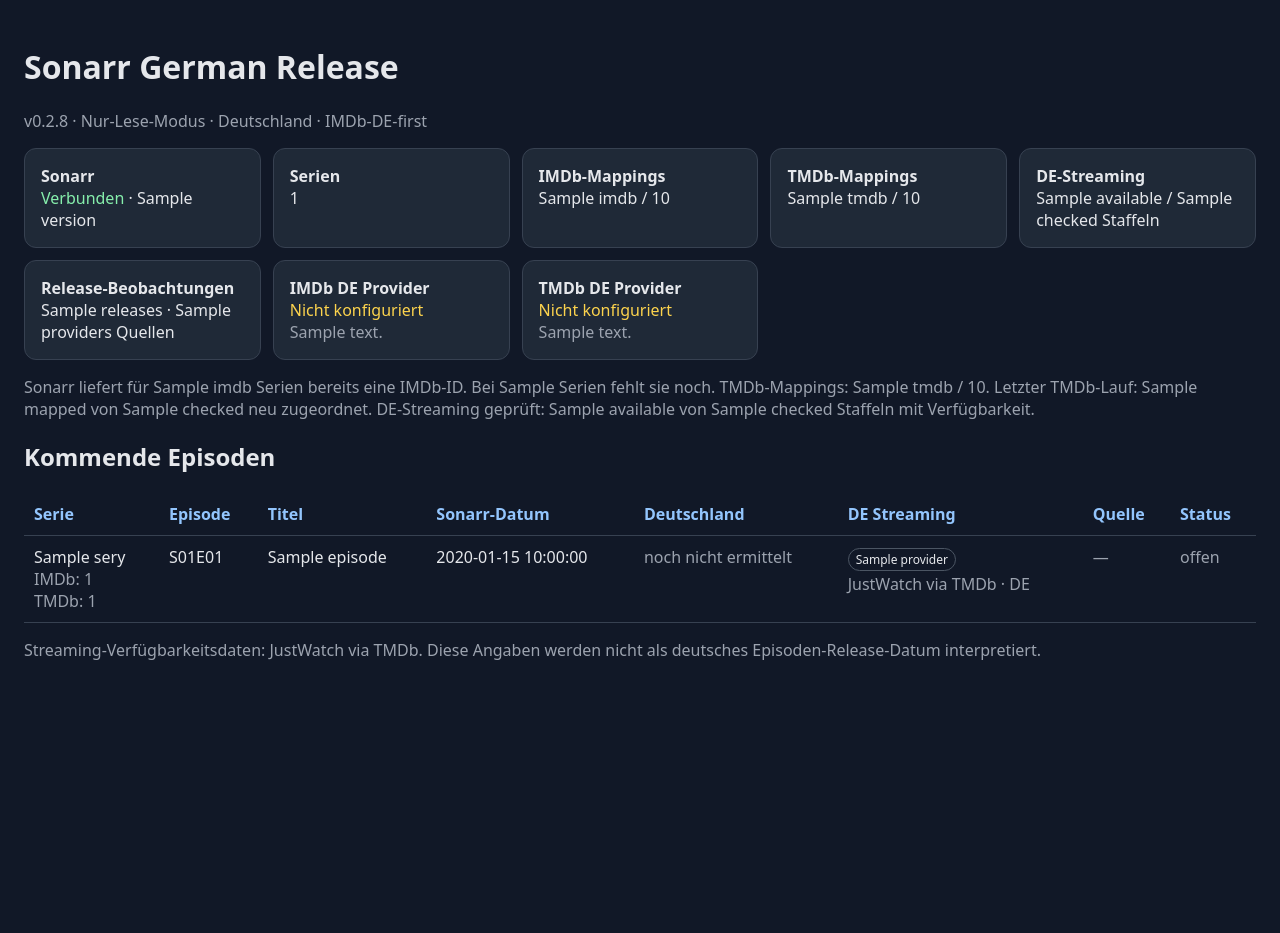
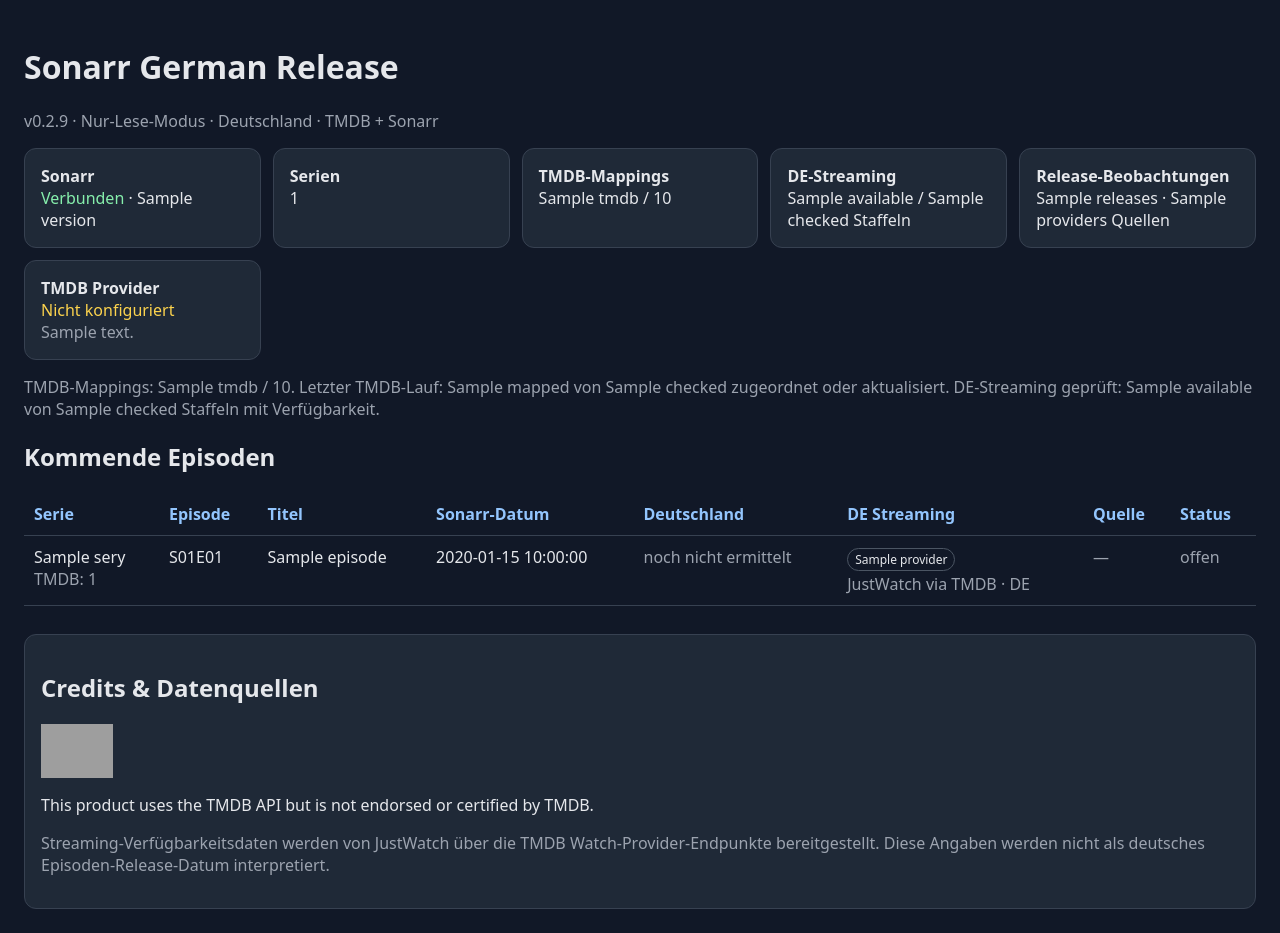
Before and after one commit to 2CrAzYTV/sonarr-german-release, a Python web app: template app/templates/index.html in a window 1280 px wide. Before the commit the page ends 660 px from the top, so only its background shows below. Run offline with Jinja, Linux system fonts and the light colour scheme; the template is opened without the code that fills it: most values are stand-ins (such as "Sample title", 1, 10 or a date in 2020); grey boxes are pictures that could not be loaded.

Commit message:
Add official TMDB attribution and remove IMDb UI

```diff
--- a/app/templates/index.html
+++ b/app/templates/index.html
@@ -12,14 +12,17 @@
     table { width:100%; border-collapse:collapse; margin-top:16px; }
     th,td { padding:10px; border-bottom:1px solid #374151; text-align:left; vertical-align:top; }
     th { color:#93c5fd; }
+    a { color:#93c5fd; }
     .ok { color:#86efac; } .bad { color:#fca5a5; } .warn { color:#fcd34d; } .muted { color:#9ca3af; }
     .tag { display:inline-block; padding:2px 7px; border:1px solid #4b5563; border-radius:999px; font-size:12px; margin:2px 3px 2px 0; }
+    .credits { margin-top:28px; }
+    .tmdb-logo { width:72px; height:auto; display:block; margin:10px 0 12px; }
   </style>
 </head>
 <body>
 <main>
   <h1>Sonarr German Release</h1>
-  <p class="muted">v0.2.8 · Nur-Lese-Modus · Deutschland · IMDb-DE-first</p>
+  <p class="muted">v0.2.9 · Nur-Lese-Modus · Deutschland · TMDB + Sonarr</p>
 
   {% if error %}
     <div class="card bad"><strong>Sonarr-Verbindung fehlgeschlagen:</strong> {{ error }}</div>
@@ -31,27 +34,19 @@
       {% if status %}<span class="ok">Verbunden</span> · {{ status.version }}{% else %}<span class="bad">Nicht verbunden</span>{% endif %}
     </div>
     <div class="card"><strong>Serien</strong><br>{{ series|length }}</div>
-    <div class="card"><strong>IMDb-Mappings</strong><br>{{ mapping.imdb }} / {{ mapping.total }}</div>
-    <div class="card"><strong>TMDb-Mappings</strong><br>{{ mapping.tmdb }} / {{ mapping.total }}</div>
+    <div class="card"><strong>TMDB-Mappings</strong><br>{{ mapping.tmdb }} / {{ mapping.total }}</div>
     <div class="card"><strong>DE-Streaming</strong><br>{{ streaming_sync.available }} / {{ streaming_sync.checked }} Staffeln</div>
     <div class="card"><strong>Release-Beobachtungen</strong><br>{{ db.releases }} · {{ db.providers }} Quellen</div>
     <div class="card">
-      <strong>IMDb DE Provider</strong><br>
-      {% if imdb.active %}<span class="ok">Aktiv</span>{% else %}<span class="warn">Nicht konfiguriert</span>{% endif %}<br>
-      <span class="muted">{{ imdb.note }}</span>
-    </div>
-    <div class="card">
-      <strong>TMDb DE Provider</strong><br>
+      <strong>TMDB Provider</strong><br>
       {% if tmdb.active %}<span class="ok">Aktiv</span>{% else %}<span class="warn">Nicht konfiguriert</span>{% endif %}<br>
       <span class="muted">{{ tmdb.note }}</span>
     </div>
   </div>
 
   <p class="muted">
-    Sonarr liefert für {{ mapping.imdb }} Serien bereits eine IMDb-ID.
-    {% if mapping.missing_imdb %}Bei {{ mapping.missing_imdb }} Serien fehlt sie noch.{% endif %}
-    TMDb-Mappings: {{ mapping.tmdb }} / {{ mapping.total }}.
-    {% if tmdb_sync.checked %}Letzter TMDb-Lauf: {{ tmdb_sync.mapped }} von {{ tmdb_sync.checked }} neu zugeordnet{% if tmdb_sync.errors %}, {{ tmdb_sync.errors }} Fehler{% endif %}.{% endif %}
+    TMDB-Mappings: {{ mapping.tmdb }} / {{ mapping.total }}.
+    {% if tmdb_sync.checked %}Letzter TMDB-Lauf: {{ tmdb_sync.mapped }} von {{ tmdb_sync.checked }} zugeordnet oder aktualisiert{% if tmdb_sync.errors %}, {{ tmdb_sync.errors }} Fehler{% endif %}.{% endif %}
     {% if streaming_sync.checked %} DE-Streaming geprüft: {{ streaming_sync.available }} von {{ streaming_sync.checked }} Staffeln mit Verfügbarkeit{% if streaming_sync.errors %}, {{ streaming_sync.errors }} Fehler{% endif %}.{% endif %}
   </p>
 
@@ -66,8 +61,7 @@
       <tr>
         <td>
           {{ ep.series.title if ep.series else "?" }}
-          {% if ep.imdbSeriesId %}<br><span class="muted">IMDb: {{ ep.imdbSeriesId }}</span>{% endif %}
-          {% if ep.tmdbSeriesId %}<br><span class="muted">TMDb: {{ ep.tmdbSeriesId }}</span>{% endif %}
+          {% if ep.tmdbSeriesId %}<br><span class="muted">TMDB: {{ ep.tmdbSeriesId }}</span>{% endif %}
         </td>
         <td>S{{ "%02d"|format(ep.seasonNumber) }}E{{ "%02d"|format(ep.episodeNumber) }}</td>
         <td>{{ ep.title or "-" }}</td>
@@ -82,11 +76,11 @@
         <td>
           {% if ep.streamingDE and ep.streamingDE.available %}
             {% for provider in ep.streamingDE.providers %}<span class="tag">{{ provider }}</span>{% endfor %}
-            <br><span class="muted">JustWatch via TMDb · DE</span>
+            <br><span class="muted">JustWatch via TMDB · DE</span>
           {% elif ep.tmdbSeriesId %}
             <span class="muted">keine DE-Verfügbarkeit gemeldet</span>
           {% else %}
-            <span class="muted">kein TMDb-Mapping</span>
+            <span class="muted">kein TMDB-Mapping</span>
           {% endif %}
         </td>
         <td>
@@ -115,7 +109,14 @@
     </tbody>
   </table>
 
-  <p class="muted">Streaming-Verfügbarkeitsdaten: JustWatch via TMDb. Diese Angaben werden nicht als deutsches Episoden-Release-Datum interpretiert.</p>
+  <section class="card credits" aria-labelledby="credits-heading">
+    <h2 id="credits-heading">Credits &amp; Datenquellen</h2>
+    <a href="https://www.themoviedb.org" target="_blank" rel="noopener noreferrer" aria-label="The Movie Database (TMDB)">
+      <img class="tmdb-logo" src="https://www.themoviedb.org/assets/2/v4/logos/v2/blue_square_1-5bdc75aaebeb75dc7ae79426ddd9be3b2be1e342510f8202baf6bffa71d7f5c4.svg" alt="TMDB">
+    </a>
+    <p>This product uses the TMDB API but is not endorsed or certified by TMDB.</p>
+    <p class="muted">Streaming-Verfügbarkeitsdaten werden von JustWatch über die TMDB Watch-Provider-Endpunkte bereitgestellt. Diese Angaben werden nicht als deutsches Episoden-Release-Datum interpretiert.</p>
+  </section>
 </main>
 </body>
 </html>
```
